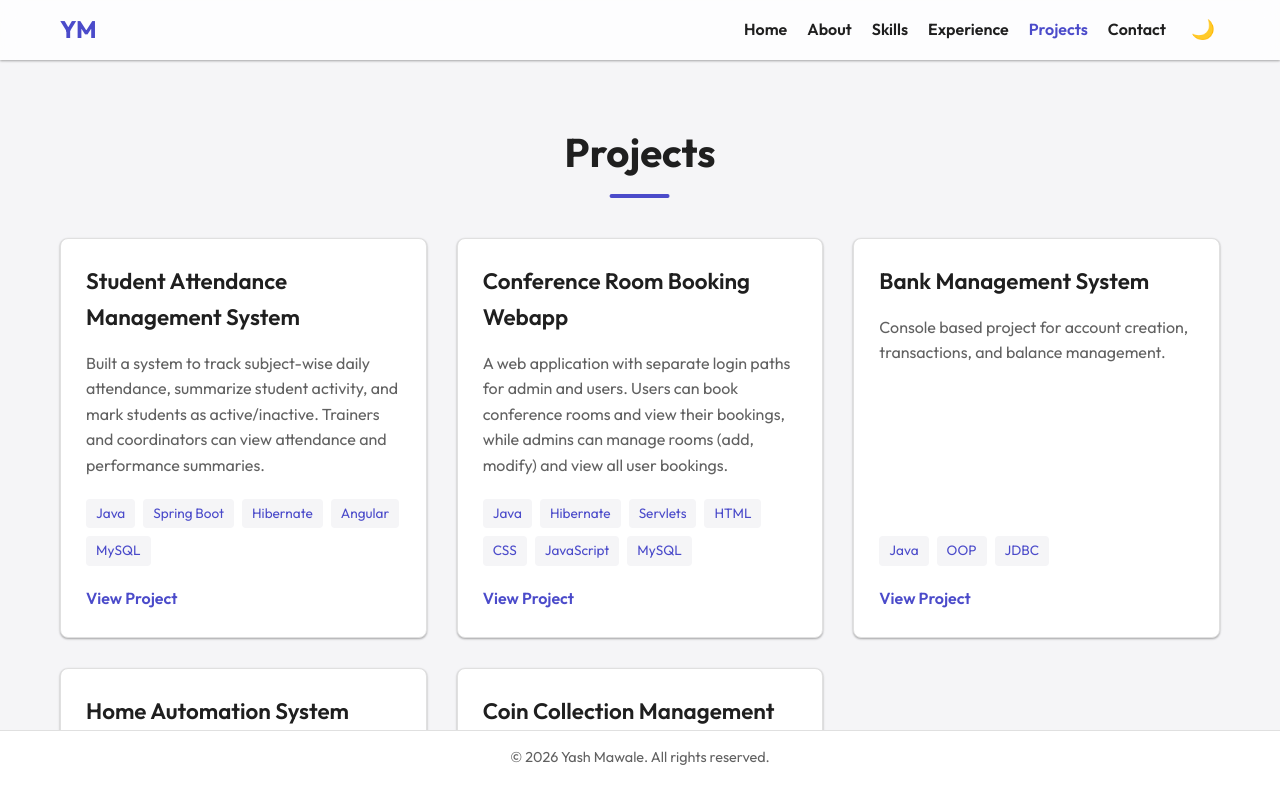
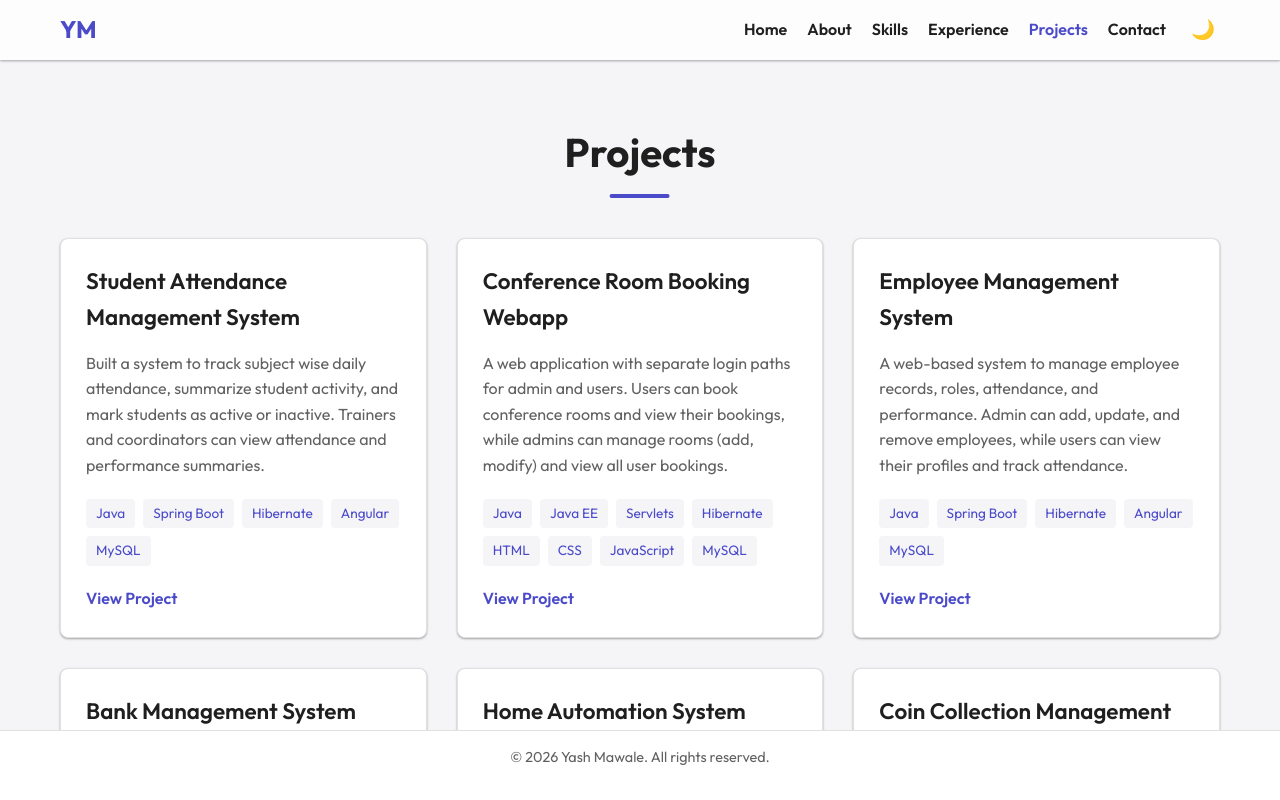
Before and after one commit to yash23-mawale/Yash_Mawale_Portfolio_Web, an Angular app: page /projects in a window 1280 px wide. Built offline with nearby package versions, Linux system fonts and the light colour scheme.

Commit message:
Tech skills changes

```diff
--- a/src/app/components/about/about.component.html
+++ b/src/app/components/about/about.component.html
@@ -5,7 +5,7 @@
         <div class="about-content">
             <div class="about-text">
                 <p>
-                    I am an independent and self-motivated hardworking individual dedicated towards goals.
+                    I am an independent and self motivated hardworking individual dedicated towards goals.
                     I'm a Full Stack Java Developer with expertise in C, Java, Spring Boot, Angular, and SQL.
                     I enjoy solving complex problems and building efficient, scalable applications.
                 </p>
--- a/src/app/components/projects/projects.component.ts
+++ b/src/app/components/projects/projects.component.ts
@@ -12,32 +12,38 @@ export class ProjectsComponent {
   projects = [
     {
       title: 'Student Attendance Management System',
-      description: 'Built a system to track subject-wise daily attendance, summarize student activity, and mark students as active/inactive. Trainers and coordinators can view attendance and performance summaries.',
+      description: 'Built a system to track subject wise daily attendance, summarize student activity, and mark students as active or inactive. Trainers and coordinators can view attendance and performance summaries.',
       techStack: ['Java', 'Spring Boot', 'Hibernate', 'Angular', 'MySQL'],
       link: '#' // Add actual link if available
     },
     {
       title: 'Conference Room Booking Webapp',
       description: 'A web application with separate login paths for admin and users. Users can book conference rooms and view their bookings, while admins can manage rooms (add, modify) and view all user bookings.',
-      techStack: ['Java', 'Hibernate', 'Servlets', 'HTML', 'CSS', 'JavaScript', 'MySQL'],
+      techStack: ['Java', 'Java EE', 'Servlets', 'Hibernate', 'HTML', 'CSS', 'JavaScript', 'MySQL'],
+      link: '#'
+    },
+    {
+      title: 'Employee Management System',
+      description: 'A web-based system to manage employee records, roles, attendance, and performance. Admin can add, update, and remove employees, while users can view their profiles and track attendance.',
+      techStack: ['Java', 'Spring Boot', 'Hibernate', 'Angular', 'MySQL'],
       link: '#'
     },
     {
       title: 'Bank Management System',
       description: 'Console based project for account creation, transactions, and balance management.',
-      techStack: ['Java', 'OOP', 'JDBC'],
+      techStack: ['Java', 'OOP', 'JDBC', 'MySQL'],
       link: '#'
     },
     {
       title: 'Home Automation System',
       description: 'Automate and manage household appliances.',
-      techStack: ['Java', 'OOP', 'JDBC'],
+      techStack: ['Java', 'OOP', 'JDBC', 'MySQL'],
       link: '#'
     },
     {
       title: 'Coin Collection Management',
       description: 'Tracked and categorized coins based on price and year of issue.',
-      techStack: ['Java', 'OOP', 'JDBC'],
+      techStack: ['Java', 'OOP', 'JDBC', 'Collections', 'MySQL'],
       link: '#'
     }
   ];
```
